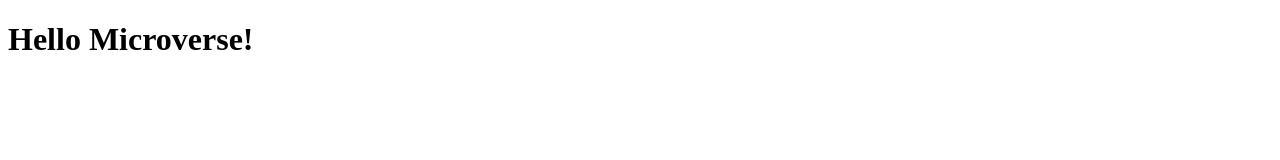
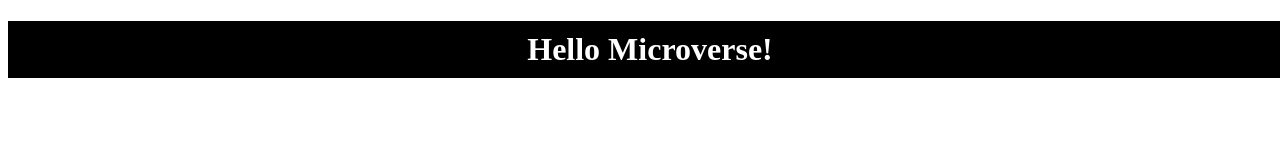
Before and after one commit to DammyShittu/Hello-Microverse, a plain HTML site: page index.html in a window 1280 px wide. Drawn offline with Linux system fonts and the light colour scheme.

Commit message:
Add CSS file

```diff
--- a/index.html
+++ b/index.html
@@ -4,11 +4,12 @@
     <meta charset="UTF-8">
     <meta http-equiv="X-UA-Compatible" content="IE=edge">
     <meta name="viewport" content="width=device-width, initial-scale=1.0">
+    <link rel="stylesheet" href="style.css">
     <title>Hello Microverse</title>
 </head>
 <body>
     <header>
-        <h1>Hello Microverse!</h1>
+        <h1 class="page_head">Hello Microverse!</h1>
     </header>
 </body>
 </html>
--- /dev/null
+++ b/style.css
@@ -0,0 +1,7 @@
+.page_head {
+    background-color: black;
+    color: white;
+    text-align: center;
+    width: 100%;
+    padding: 10px;
+}
```
